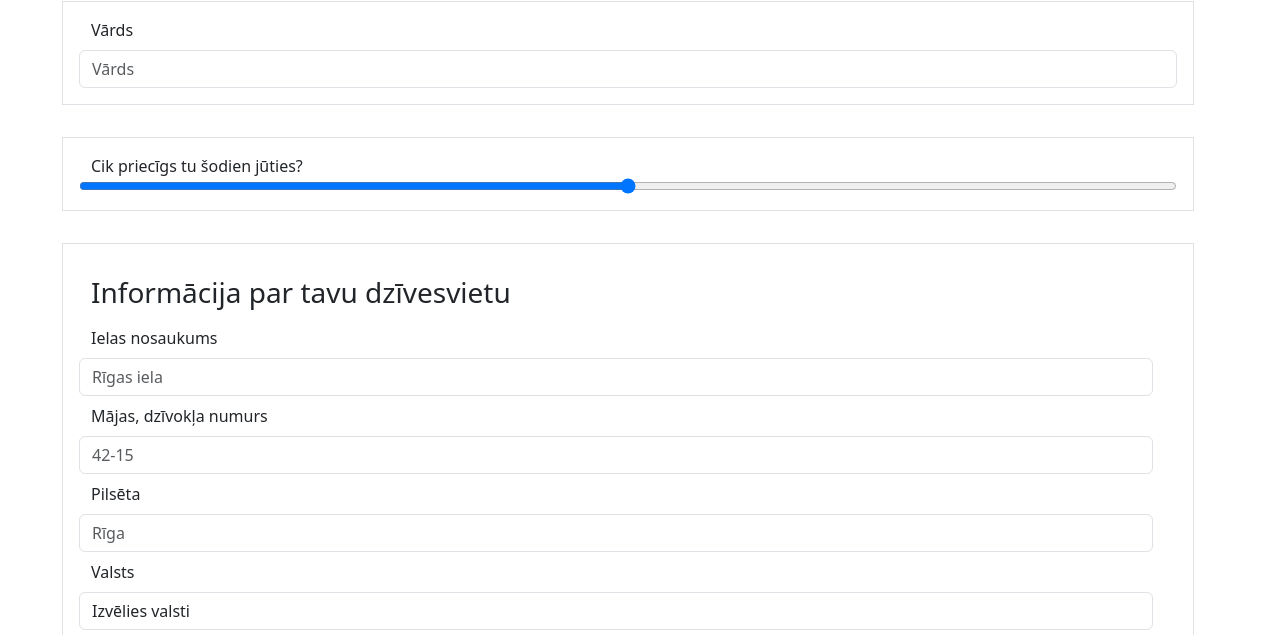
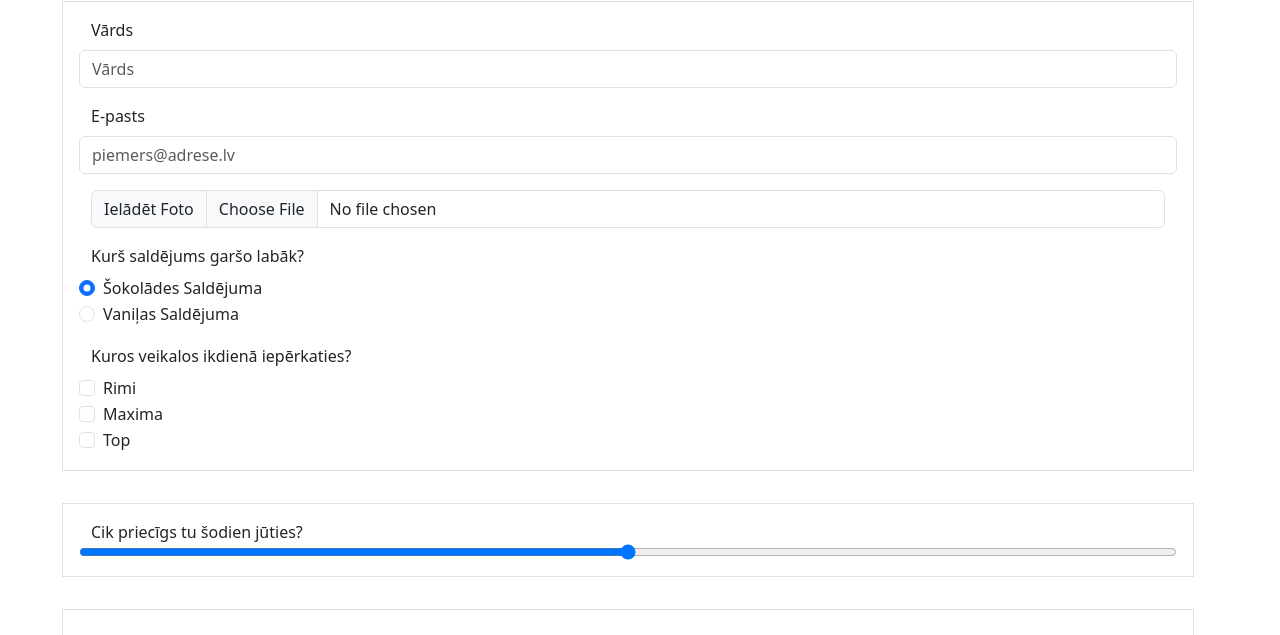
Before and after one commit to GvidoK/training_bootstrap, a plain HTML site: page index.html in a window 1280 px wide. Shown: the part 103-738 px from the top of the page. Drawn offline with nearby package versions, Linux system fonts and the light colour scheme.

Commit message:
boostraps

```diff
--- a/index.html
+++ b/index.html
@@ -4,7 +4,8 @@
 <head>
   <meta charset='utf-8'>
   <meta name='viewport' content='width=device-width, initial-scale=1'>
-  <link href="https://cdn.jsdelivr.net/npm/bootstrap@5.3.0/dist/css/bootstrap.min.css" rel="stylesheet">
+  <link href="https://cdn.jsdelivr.net/npm/bootstrap@5.3.1/dist/css/bootstrap.min.css" rel="stylesheet"
+    integrity="sha384-4bw+/aepP/YC94hEpVNVgiZdgIC5+VKNBQNGCHeKRQN+PtmoHDEXuppvnDJzQIu9" crossorigin="anonymous">
   <title>Bootstrap form</title>
   <script src="https://cdn.jsdelivr.net/npm/bootstrap@5.3.0/dist/js/bootstrap.bundle.min.js"></script>
   <script>
@@ -22,8 +23,59 @@
       <div class="row border p-3 my-3">
         <label class="form-label" for="name">Vārds</label>
         <input type="text" class="form-control" id="name" placeholder="Vārds" required>
-        <!-- Epasts-->
+
+        <div class="input-group mt-3"></div>
+        <label class="form-label" for="email">E-pasts</label>
+        <input type="email" class="form-control" id="email" placeholder="piemers@adrese.lv" required>
+
+
+        <div class="input-group mt-3">
+          <label class="input-group-text" for="inputGroupFile01">Ielādēt Foto</label>
+          <input type="file" class="form-control" id="inputGroupFile01">
+        </div>
+
+        <div class="input-group mt-3"></div>
+        <label class="form-label" for="saldejums">Kurš saldējums garšo labāk?</label>
+        <div class="form-check">
+          <input class="form-check-input" type="radio" name="flexRadioDefault" id="saldejums" checked>
+          <label class="form-check-label" for="saldejums">
+          Šokolādes Saldējuma
+          </label>
+        </div>
+
+        <div class="form-check">
+          <input class="form-check-input" type="radio" name="flexRadioDefault" id="saldejums">
+          <label class="form-check-label" for="saldejums">
+            Vaniļas Saldējuma
+          </label>
+        </div>
+
+        <div class="input-group mt-3"></div>
+        <label class="form-label" for="saldejums">Kuros veikalos ikdienā iepērkaties?</label>
+        <div class="form-check">
+          <input class="form-check-input" type="checkbox" value="" id="flexCheckDefault">
+          <label class="form-check-label" for="flexCheckDefault">
+            Rimi
+          </label>
+        </div>
+        <div class="form-check">
+          <input class="form-check-input" type="checkbox" value="" id="flexCheckDefault">
+          <label class="form-check-label" for="flexCheckDefault">
+            Maxima
+          </label>
+        </div>
+        <div class="form-check">
+          <input class="form-check-input" type="checkbox" value="" id="flexCheckDefault">
+          <label class="form-check-label" for="flexCheckDefault">
+            Top
+          </label>
+        </div>
+
+
       </div>
+
+
+
 
       <div class="row border p-3 my-3">
         <label for="feelings">Cik priecīgs tu šodien jūties?</label>
@@ -66,7 +118,8 @@
         <ol>
           <li>Pievieno sadaļu, lai varētu pievienot savu epastu. Input laukā parādi e-pasta piemēru.</li>
           <li>Pievieno sadaļu, lai varētu pievienot savu foto.</li>
-          <li>Pievienot sadaļu, lai varētu atzīmēt vai persona dod priekšroku vaniļas vai šokolādes saldējuma (radio).</li>
+          <li>Pievienot sadaļu, lai varētu atzīmēt vai persona dod priekšroku vaniļas vai šokolādes saldējuma (radio).
+          </li>
           <li>Pievienot sadaļu, lai varētu atzīmēt visus veikalus, kuros ikdienā iepērkas (checkbox).</li>
         </ol>
       </div>
```
Also changed, not shown: index2.html (added, +84 -0 lines).
